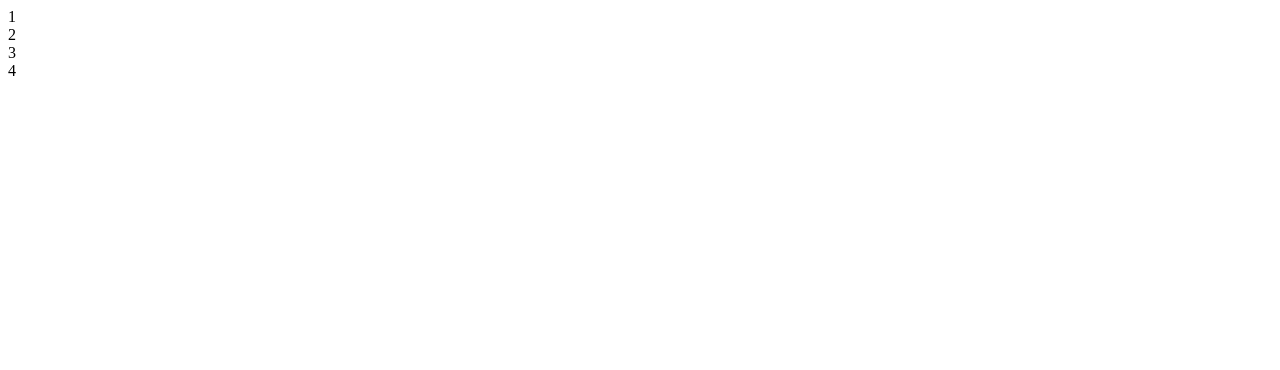
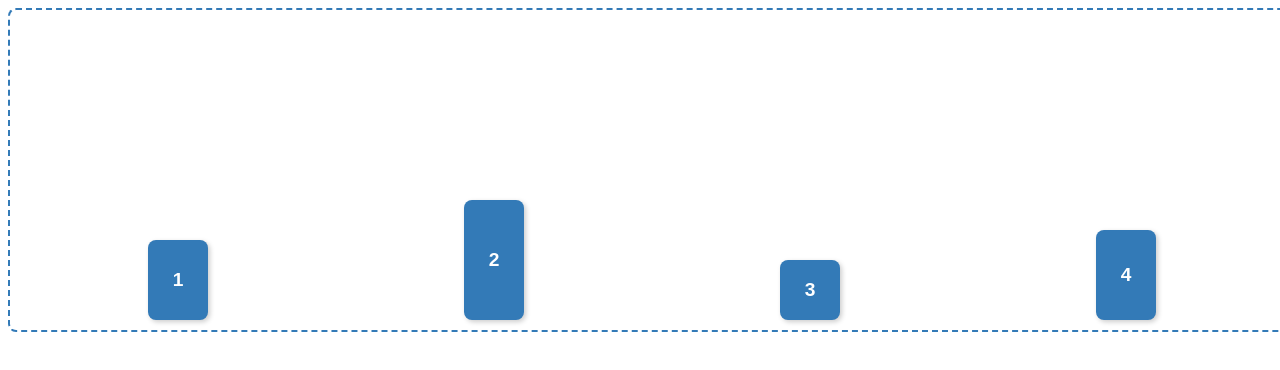
Before and after one commit to rimedhn/pruebafelxbox, a plain HTML site: page index.html in a window 1280 px wide. Drawn offline with Linux system fonts and the light colour scheme.

Commit message:
Update index.html

```diff
--- a/index.html
+++ b/index.html
@@ -1,6 +1,19 @@
-<div class="contenedor-flex">
-  <div class="caja caja-1">1</div>
-  <div class="caja caja-2">2</div>
-  <div class="caja caja-3">3</div>
-  <div class="caja caja-4">4</div>
-</div>
+<!DOCTYPE html>
+<html lang="es">
+<head>
+  <meta charset="UTF-8">
+  <meta name="viewport" content="width=device-width, initial-scale=1.0">
+  <title>Diseño con Flexbox</title>
+  <link rel="stylesheet" href="style.css">
+</head>
+<body>
+
+  <div class="contenedor-principal">
+    <div class="caja caja-1">1</div>
+    <div class="caja caja-2">2</div>
+    <div class="caja caja-3">3</div>
+    <div class="caja caja-4">4</div>
+  </div>
+
+</body>
+</html>
```
